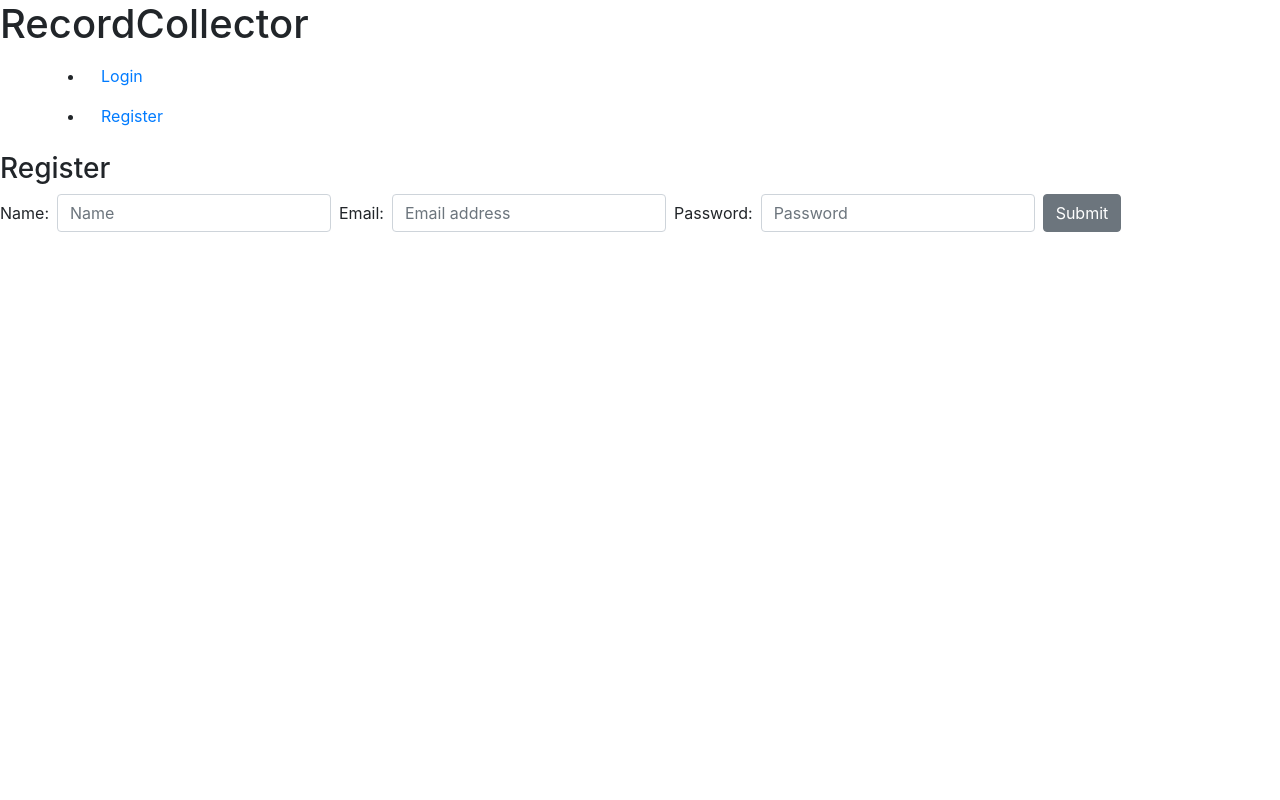
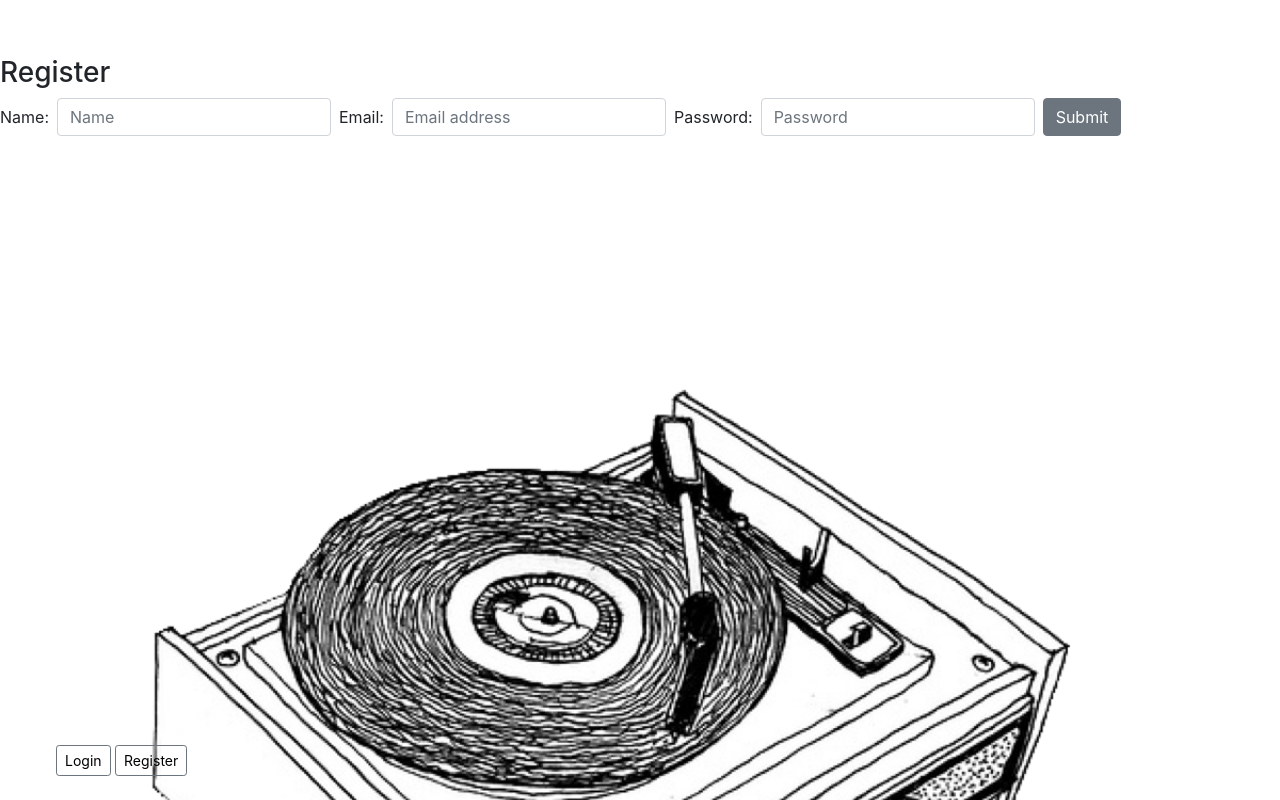
Before and after one commit to dcornish84/RecordCollector, a React (Create React App) app: page /register in a window 1280 px wide. Shown: the top 800 px of the page. Built offline with nearby package versions, Linux system fonts and the light colour scheme.

Commit message:
some styling

```diff
--- a/package.json
+++ b/package.json
@@ -3,6 +3,8 @@
   "version": "0.1.0",
   "private": true,
   "dependencies": {
+    "@material-ui/core": "^4.6.0",
+    "@material-ui/icons": "^4.5.1",
     "bootstrap": "^4.3.1",
     "discojs": "^1.3.2",
     "react": "^16.10.2",
--- a/src/components/auth/Login.js
+++ b/src/components/auth/Login.js
@@ -61,9 +61,14 @@ class Login extends Component {
                             <Input onChange={this.handleFieldChange}
                                 required="" type="password" name="password" id="password" />
                         </FormGroup>
-                        <Button onClick={this.handleLogin}>Submit</Button>
+                        <Button outline color="secondary" size="sm" onClick={this.handleLogin}>Submit</Button>
                     </Form>
                 </div>
+                <div >
+                    <picture>
+                        <img src={require('../../images/Logo.png')} alt="RecordCollector Logo" />
+                    </picture>
+                </div >
             </>
         );
     }
--- a/src/components/auth/Register.js
+++ b/src/components/auth/Register.js
@@ -85,6 +85,11 @@ class Register extends Component {
                         <Button className="submit">Submit</Button>
                     </Form>
                 </div>
+                <div >
+                    <picture>
+                        <img src={require('../../images/Logo.png')} alt="RecordCollector Logo" />
+                    </picture>
+                </div >
             </>
         )
     }
--- /dev/null
+++ b/src/components/home/Home.css
@@ -0,0 +1,19 @@
+img {
+    display: flex;
+    width: 90%;
+    height: 90%;
+    /* display: block; */
+    align-items: center;
+  margin-left: 2em;
+  margin-right: auto;
+  margin-top: 4em;
+  margin-bottom: auto;
+  }
+
+  /* .buttonContainer {
+      display: flex;
+      justify-content: end;
+      padding: 0em;
+      align-items: center;
+
+  } */
--- a/src/components/home/Home.js
+++ b/src/components/home/Home.js
@@ -1,4 +1,5 @@
 import React, { Component } from 'react';
+import "./Home.css"
 
 class Home extends Component {
 
--- a/src/components/nav/NavBar.css
+++ b/src/components/nav/NavBar.css
@@ -0,0 +1,31 @@
+a.catalogue {
+    color: black;
+}
+
+a.wishlist {
+    color:  black;
+}
+
+a.search {
+    color:  black;
+}
+
+a.logout {
+    color:  black;
+}
+
+a.login {
+    color:  black;
+}
+
+a.register {
+    color:  black;
+
+}
+
+.navbar {
+    position: fixed;
+    bottom: 0;
+    width: 100%;
+    align-items: baseline;
+  }
--- a/src/components/nav/NavBar.js
+++ b/src/components/nav/NavBar.js
@@ -1,6 +1,9 @@
 import React, { Component } from 'react';
 import { Link, withRouter } from "react-router-dom"
 import './NavBar.css'
+import { Button, Navbar } from "reactstrap"
+
+
 
 class NavBar extends Component {
 
@@ -12,24 +15,24 @@ class NavBar extends Component {
     render() {
 
         return (
-            <header>
-                <h1 className="site-title">RecordCollector<br />
+            <footer>
+                <h1 className="site-title"><br />
                 </h1>
-                <nav>
-                    <ul className="container">
+                <nav className="navbar">
+                    <ul className="buttonContainer">
                         {(this.props.user) ?
                             <>
-                                <li><Link className="nav-link" to="/catalogue">Catalogue</Link></li>
-                                <li><Link className="nav-link" to="/wishlist">Wishlist</Link></li>
-                                <li><Link className="nav-link" to="/search">Search</Link></li>
-                                <li><Link className="nav-link" to="/" onClick={this.handleLogout}>Logout</Link></li>
+                                <Button outline color="secondary" size="sm"><Link className="catalogue" to="/catalogue">Catalogue</Link></Button>{' '}
+                                <Button outline color="secondary" size="sm"><Link className="wishlist" to="/wishlist">Wishlist</Link></Button>{' '}
+                                <Button outline color="secondary" size="sm"><Link className="search" to="/search">Search</Link></Button>{' '}
+                                <Button outline color="secondary" size="sm"><Link className="logout" to="/" onClick={this.handleLogout}>Logout</Link></Button>{' '}
                             </>
-                            : <><li><Link className="nav-link" to="/login">Login</Link></li>
-                                <li><Link className="nav-link" to="/register">Register</Link></li></>
+                            : <><Button outline color="secondary" size="sm"><Link className="login" to="/login">Login</Link></Button>{' '}
+                                <Button outline color="secondary" size="sm"><Link className="register" to="/register">Register</Link></Button>{' '}</>
                         }
                     </ul>
                 </nav>
-            </header>
+            </footer>
         )
     }
 }
--- a/src/components/search/SearchCard.js
+++ b/src/components/search/SearchCard.js
@@ -1,6 +1,9 @@
 import { withRouter } from "react-router-dom";
 import React, { Component } from "react";
-import { Button } from "reactstrap";
+import {
+    Button, Card, CardBody,
+    CardTitle, CardSubtitle
+} from "reactstrap";
 import API from "../../Modules/APIManager";
 
 class SearchCard extends Component {
@@ -21,7 +24,6 @@ class SearchCard extends Component {
             .then((catalogue) => {
                 let match = false
                 catalogue.forEach(album => {
-                    console.log("two comparison", this.props.result.title, album.title)
                     if (album.title === this.props.result.title) {
                         alert("You've already added this album")
                         match = true
@@ -57,7 +59,6 @@ class SearchCard extends Component {
             .then((wishlist) => {
                 let match = false
                 wishlist.forEach(album => {
-                    console.log("two comparison", this.props.result.title, album.title)
                     if (album.title === this.props.result.title) {
                         alert("You've already added this album")
                         match = true
@@ -91,16 +92,21 @@ class SearchCard extends Component {
         return (
 
             <div className="card">
+                <Card>
+                    <CardBody>
                         <div className="card-content">
                             <h3>
+
                                 {" "}
                                 <span className="card-searchResults">
-                            <ul>{this.props.result.title}</ul>
-                            <ul>{this.props.result.release_title}</ul>
-                            <ul>{this.props.result.year}</ul>
+
+                                    <CardTitle>{this.props.result.title}</CardTitle>
+                                    <CardSubtitle>{this.props.result.release_title}</CardSubtitle>
+                                    <CardSubtitle>{this.props.result.year}</CardSubtitle>
                                     <ul><a href={this.props.result.resource_url}><img src={this.props.result.cover_image} alt="" /></a></ul>
                                     {/* what will appear on search card */}
                                 </span>
+
                             </h3>
                             <div className="populateSearch">
 
@@ -118,7 +124,10 @@ class SearchCard extends Component {
                                 Add to Wishlist
 				</Button>
                         </div>
+                    </CardBody>
+                </Card>
             </div>
+
         );
     }
 }
```
Also changed, not shown: api/database.json (+36 -1 lines), src/components/search/SearchList.js (+7 -0 lines), src/components/catalogue/Catalogue.css (added), src/images/LoginButton.png (added), 1 other file (tests, documents, lock files or other folders). Lines whose indentation alone changed are shown as unchanged.
